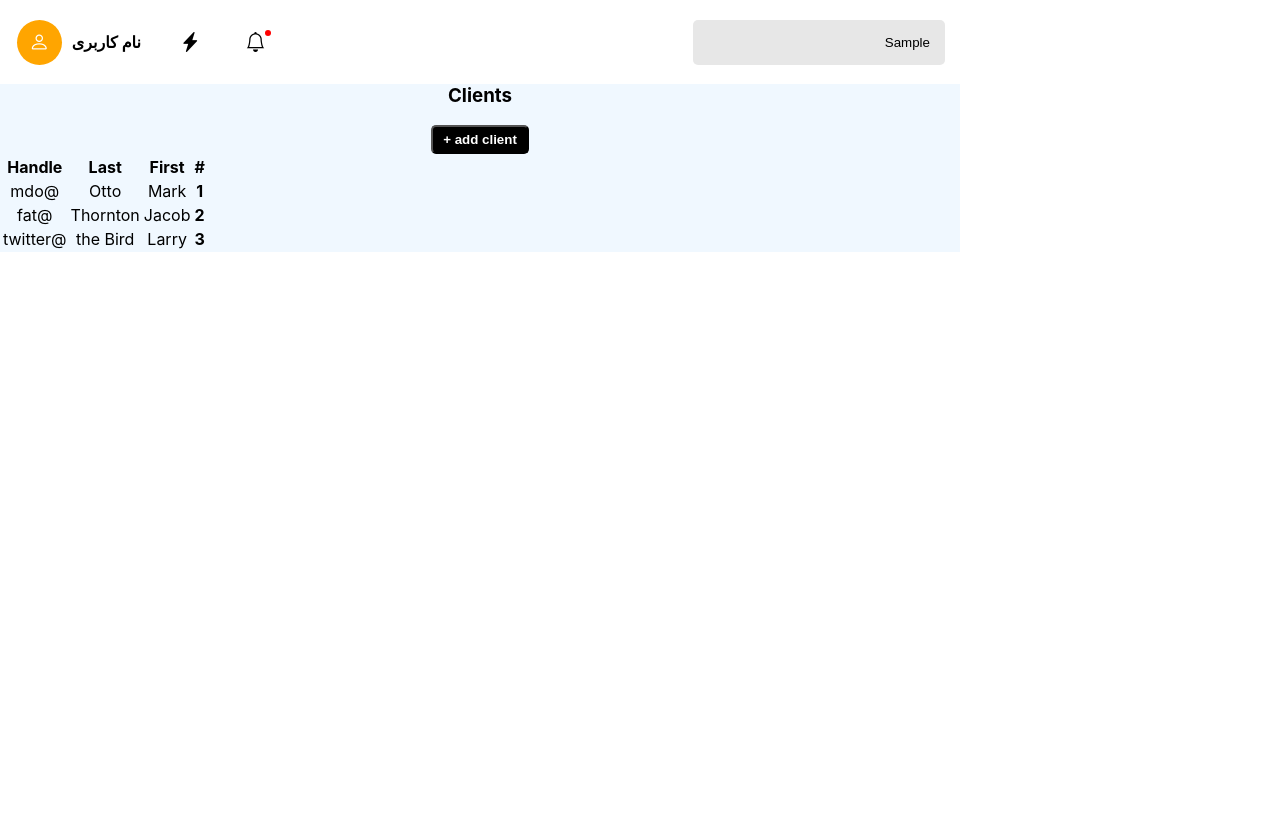
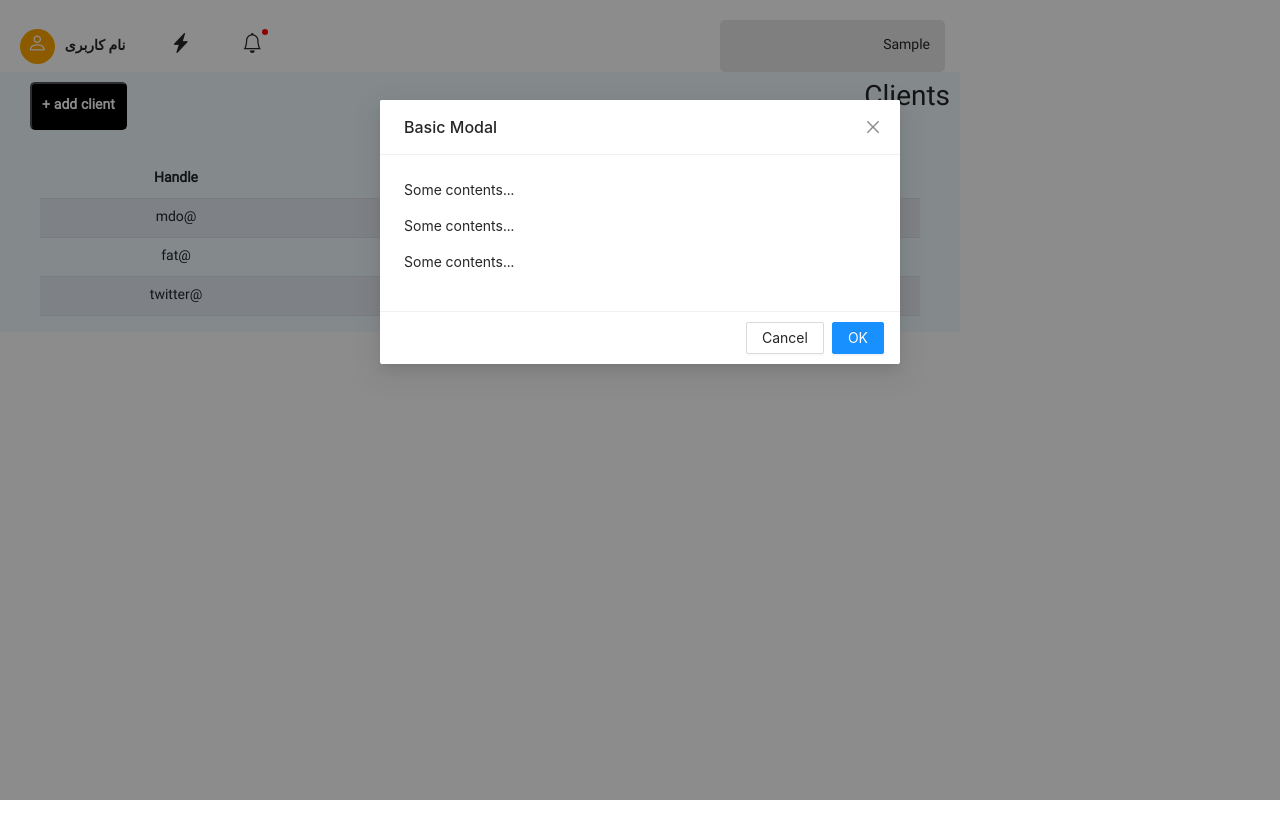
Before and after one commit to nima404/Dashboard, a React (Create React App) app: page / in a window 1280 px wide. Both pictures are taken after typing "Sample" into the empty fields and a click on the button "+ add client". Built offline with nearby package versions, Linux system fonts and the light colour scheme; the HTML template or start-up script is replaced by a standard one.

Commit message:
update: table

```diff
--- a/public/index.html
+++ b/public/index.html
@@ -1,12 +1,14 @@
 <!DOCTYPE html>
 <html lang="en">
-
   <head>
     <meta charset="utf-8" />
     <link rel="icon" href="%PUBLIC_URL%/favicon.ico" />
     <meta name="viewport" content="width=device-width, initial-scale=1" />
     <meta name="theme-color" content="#000000" />
-  <meta name="description" content="Web site created using create-react-app" />
+    <meta
+      name="description"
+      content="Web site created using create-react-app"
+    />
     <link rel="apple-touch-icon" href="%PUBLIC_URL%/logo192.png" />
     <!--
       manifest.json provides metadata used when your web app is installed on a
@@ -23,13 +25,15 @@
       Learn how to configure a non-root public URL by running `npm run build`.
     -->
 
-
-  <link rel="stylesheet" href="https://cdn.jsdelivr.net/npm/bootstrap-icons@1.9.1/font/bootstrap-icons.css">
-
+    <link
+      rel="stylesheet"
+      href="https://cdn.jsdelivr.net/npm/bootstrap-icons@1.9.1/font/bootstrap-icons.css"
+    />
+ <link rel="stylesheet" href=" 	https://cdn.jsdelivr.net/npm/bootstrap@5.2.2/dist/css/bootstrap.min.css">
     <title>React App</title>
   </head>
 
-<body data-theme="light">
+<body>
   <noscript>You need to enable JavaScript to run this app.</noscript>
   <div id="root"></div>
   <!--
@@ -43,5 +47,4 @@
       To create a production bundle, use `npm run build` or `yarn build`.
     -->
   </body>
-
 </html>
--- a/src/components/Dashboard/components/Main/components/Table/index.js
+++ b/src/components/Dashboard/components/Main/components/Table/index.js
@@ -1,8 +1,8 @@
 import styles from "./table.module.css";
 export function Table() {
   return (
-    <div>
-      <table class="table table-striped table-dark" dir="rtl">
+    <div className={styles.table_container}>
+      <table class="table table-hover  table-striped table-ligth" dir="rtl">
         <thead>
           <tr>
             <th scope="col">#</th>
--- a/src/components/Dashboard/components/Main/components/Table/table.module.css
+++ b/src/components/Dashboard/components/Main/components/Table/table.module.css
@@ -1,4 +1,6 @@
 .table_container {
   border-radius: 10px;
   overflow: hidden;
+  direction: rtl;
+  margin: 20px 40px;
 }
--- a/src/components/Dashboard/components/Main/components/TableHeader/index.js
+++ b/src/components/Dashboard/components/Main/components/TableHeader/index.js
@@ -1,10 +1,39 @@
 import styles from "./style.module.css";
+import "antd/dist/antd.css";
+import { Modal } from "antd";
+import { useState } from "react";
 
 export function TableHeader() {
+  const [isModalOpen, setIsModalOpen] = useState(false);
+  const showModal = () => {
+    setIsModalOpen(true);
+  };
+  const handleOk = () => {
+    setIsModalOpen(false);
+  };
+  const handleCancel = () => {
+    setIsModalOpen(false);
+  };
+  console.log(isModalOpen);
   return (
-    <div className="table-header">
+    <div className={styles.table_header}>
+      <>
+        <button className={styles.add_btn} onClick={showModal}>
+          + add client
+        </button>
+        <Modal
+          title="Basic Modal"
+          open={isModalOpen}
+          onOk={handleOk}
+          onCancel={handleCancel}
+        >
+          <p>Some contents...</p>
+          <p>Some contents...</p>
+          <p>Some contents...</p>
+        </Modal>
+      </>
       <h3>Clients</h3>
-      <button className={styles.add_btn}>+ add client</button>
+
     </div>
   );
 }
--- a/src/components/Dashboard/components/Main/components/TableHeader/style.module.css
+++ b/src/components/Dashboard/components/Main/components/TableHeader/style.module.css
@@ -4,4 +4,10 @@
   background-color: black;
   color: white;
   font-weight: 600;
+  margin: 0 20px;
 }
+.table_header {
+  display: flex;
+  justify-content: space-between;
+  padding: 10px;
+}
--- a/src/components/Dashboard/index.js
+++ b/src/components/Dashboard/index.js
@@ -4,7 +4,7 @@ import styles from "./style.module.css";
 
 export function Dashboard() {
   return (
-    <div className="dashboard_container">
+    <div className={styles.dashboard_container}>
       <div className={styles.dashboard}>
         <Header />
         <Main />
--- a/src/components/Dashboard/style.module.css
+++ b/src/components/Dashboard/style.module.css
@@ -1,3 +1,9 @@
+@font-face {
+  font-family: "Vazir-FD";
+  src: url("../../assets/font/Vazir-FD.woff") format("woff");
+}
+
 .dashboard {
   width: 75%;
+  font-family: "Vazir-FD";
 }
```
Also changed, not shown: src/store/clients/clients.reducer.js (+4 -4 lines), src/assets/font/Vazir-FD.woff (added), 1 other file (tests, documents, lock files or other folders). Lines whose indentation alone changed are shown as unchanged.
